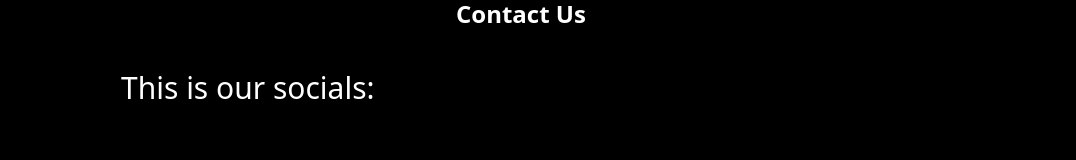
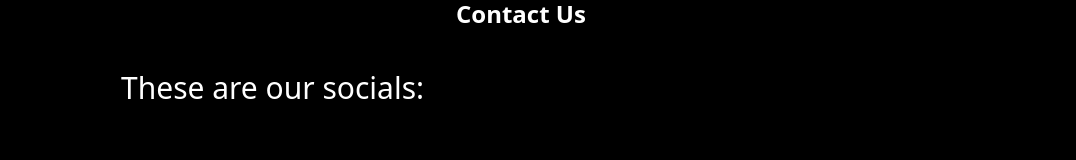
Before and after one commit to fajrjas/DE-CONSULT, a React (Vite) app: page /contact in a window 1280 px wide. Shown: the part 142-302 px from the top of the page, without its empty margins (119-1195 px from the left). Built offline with nearby package versions, Linux system fonts and the light colour scheme; a web font is replaced by a local one.

Commit message:
grammar correction

```diff
--- a/src/pages/Contact.jsx
+++ b/src/pages/Contact.jsx
@@ -10,7 +10,7 @@ function Contact() {
             Contact Us
           </h1>
           <div className="mt-10">
-            <h2 className="text-3xl">This is our socials:</h2>
+            <h2 className="text-3xl">These are our socials:</h2>
             <div className="lg:flex md:gap-10">
               <div className="flex gap-4 mt-20">
                 <span className="text-3xl">
```
